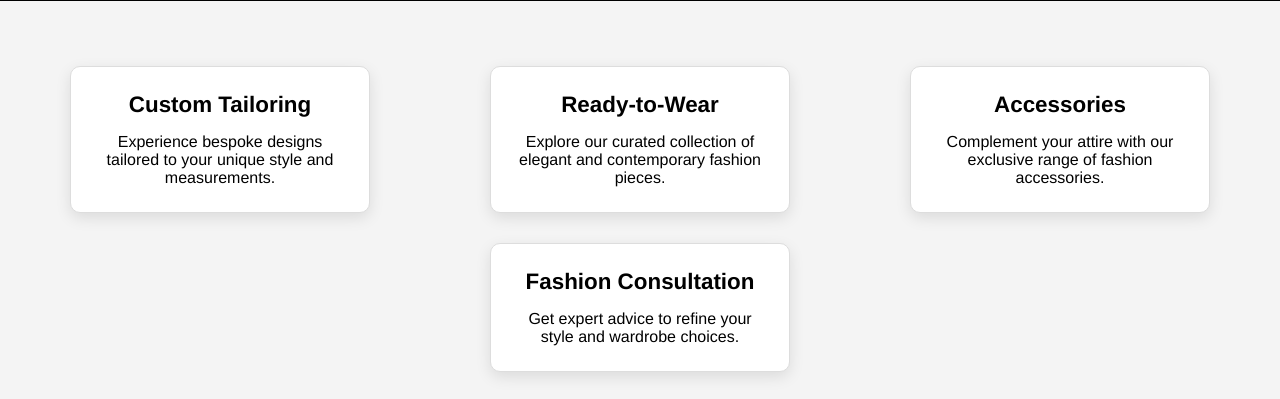
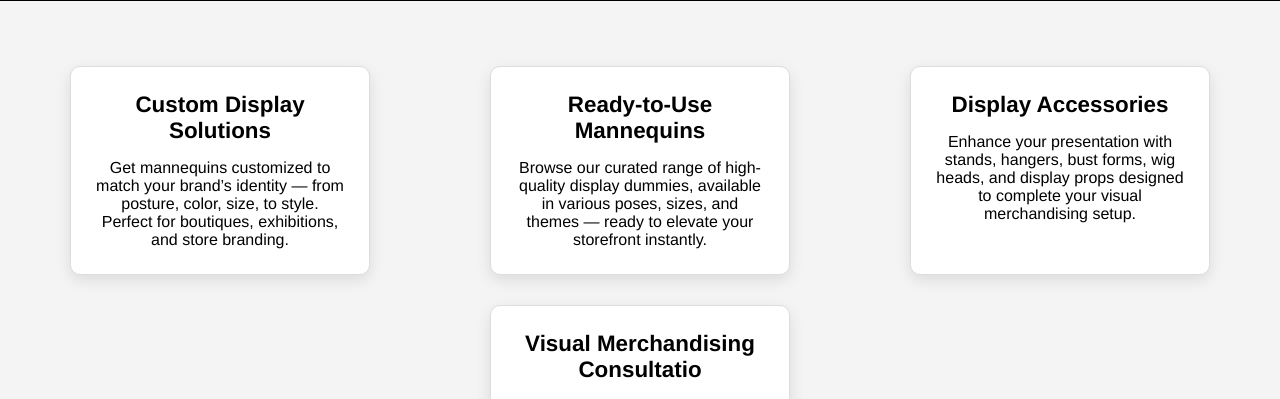
Before and after one commit to Learnli23/Rackal-, a Django app: page / in a window 1280 px wide. Shown: the part 1403-1802 px from the top of the page. Run offline with Django 5.2, Linux system fonts and the light colour scheme.

Commit message:
Update home.html

```diff
--- a/michan/michan_styles/templates/home.html
+++ b/michan/michan_styles/templates/home.html
@@ -6,7 +6,7 @@
 <head>
   <meta charset="UTF-8">
   <meta name="viewport" content="width=device-width, initial-scale=1">
-  <title>RAKEL COUTURE</title>
+  <title>DUMMY KING</title>
   <style>
     * {
       margin: 0;
@@ -179,8 +179,8 @@
 
   <!-- Intro Section -->
   <div class="intro">
-    <h1>RAKEL COUTURE</h1>
-    <p>Elegance Redefined — Discover your next signature look</p>
+    <h1>DUMMY KING</h1>
+    <p>Your Fashion Begins with the Perfect Display.</p>
   </div>
 
   <!-- Carousel Section -->
@@ -199,20 +199,20 @@
   <!-- Services Section -->
   <div class="services">
     <div class="service-card">
-      <h3>Custom Tailoring</h3>
-      <p>Experience bespoke designs tailored to your unique style and measurements.</p>
+      <h3>Custom Display Solutions</h3>
+      <p>Get mannequins customized to match your brand’s identity — from posture, color, size, to style. Perfect for boutiques, exhibitions, and store branding.</p>
     </div>
     <div class="service-card">
-      <h3>Ready-to-Wear</h3>
-      <p>Explore our curated collection of elegant and contemporary fashion pieces.</p>
+      <h3>Ready-to-Use Mannequins</h3>
+      <p>Browse our curated range of high-quality display dummies, available in various poses, sizes, and themes — ready to elevate your storefront instantly.</p>
     </div>
     <div class="service-card">
-      <h3>Accessories</h3>
-      <p>Complement your attire with our exclusive range of fashion accessories.</p>
+      <h3>Display Accessories</h3>
+      <p>Enhance your presentation with stands, hangers, bust forms, wig heads, and display props designed to complete your visual merchandising setup.</p>
     </div>
     <div class="service-card">
-      <h3>Fashion Consultation</h3>
-      <p>Get expert advice to refine your style and wardrobe choices.</p>
+      <h3>Visual Merchandising Consultatio</h3>
+      <p>Receive expert guidance on store layout, product presentation, and mannequin styling to make your fashion displays more attractive and sales-driven.</p>
     </div>
   </div>
 
```
